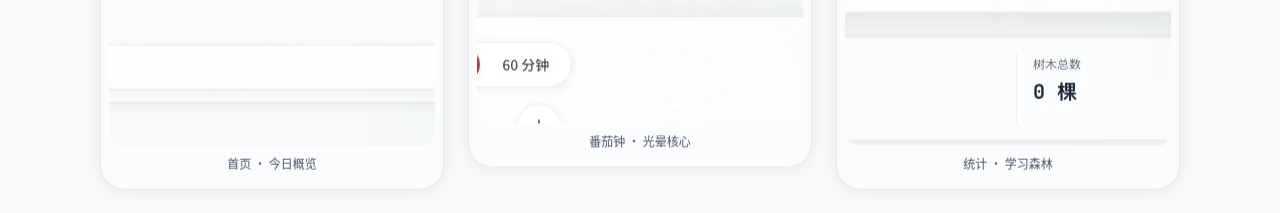
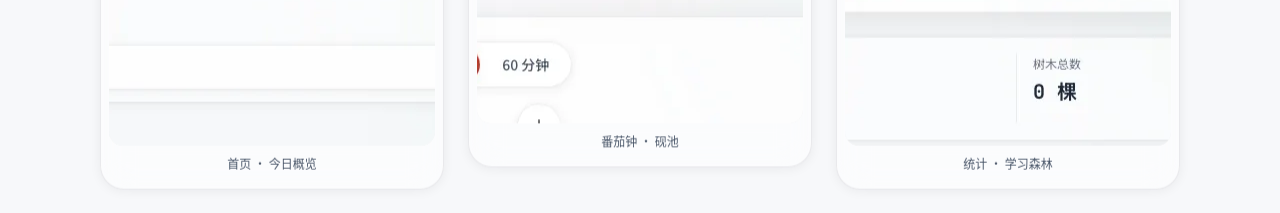
Before and after one commit to Thelatter666/kaoyandaka4, a React (Vite) app in the folder client/: page / in a window 1280 px wide. Shown: the part 5780-5993 px from the top of the page. Built offline with nearby package versions, Linux system fonts and the light colour scheme; no server answers.

Commit message:
feat(inkwell): 首页 mini 砚池接入 + 旧术语清理与 AGENT.md 同步

```diff
--- a/client/src/components/landing/ScreenshotsSection.tsx
+++ b/client/src/components/landing/ScreenshotsSection.tsx
@@ -11,7 +11,7 @@ import { m, useScroll, useTransform, useReducedMotion } from 'framer-motion';
 
 const SHOTS = [
   { src: '/screenshots/home.webp', alt: '砚台考研打卡首页：考试倒计时与今日专注摘要', caption: '首页 · 今日概览' },
-  { src: '/screenshots/pomodoro.webp', alt: '番茄钟页面：光晕核心环形倒计时', caption: '番茄钟 · 光晕核心' },
+  { src: '/screenshots/pomodoro.webp', alt: '番茄钟页面：砚池墨面倒计时', caption: '番茄钟 · 砚池' },
   { src: '/screenshots/statistics.webp', alt: '统计页面：学习森林玻璃花房', caption: '统计 · 学习森林' },
 ] as const;
 
--- a/client/src/pages/HomePage.tsx
+++ b/client/src/pages/HomePage.tsx
@@ -27,7 +27,7 @@ import { Button } from '../components/ui/Button';
 import { InteractiveHoverButton } from '../components/ui/InteractiveHoverButton';
 import { EmptyState } from '../components/ui/EmptyState';
 import { SubjectBadge } from '../components/ui/SubjectBadge';
-import { RingCountdown } from '../components/timer/RingCountdown';
+import { RingCountdown, type InkSubject } from '../components/timer/RingCountdown';
 import { tasksApi, Task } from '../api/tasks';
 import { presetsApi, Preset } from '../api/presets';
 import { focusApi, ActiveSession } from '../api/focus';
@@ -133,6 +133,7 @@ export function HomePage({ navigate }: HomePageProps) {
               <MiniSessionRing
                 plannedEndAt={activeSession.plannedEndAt}
                 totalSeconds={activeSession.plannedDurationSeconds}
+                subject={activeSession.subjectSnapshot as InkSubject}
               />
               <div className="home-focus__meta">
                 <p className="home-focus__preset truncate" title={activeSession.presetNameSnapshot}>
@@ -339,13 +340,15 @@ export function HomePage({ navigate }: HomePageProps) {
   );
 }
 
-/** 进行中会话迷你环：每秒刷新收敛在本组件内部，首页整体不再随秒整页重渲染 */
+/** 进行中会话迷你砚池：每秒刷新收敛在本组件内部，首页整体不再随秒整页重渲染 */
 const MiniSessionRing = React.memo(function MiniSessionRing({
   plannedEndAt,
   totalSeconds,
+  subject,
 }: {
   plannedEndAt: string;
   totalSeconds: number;
+  subject: InkSubject;
 }) {
   const [nowMs, setNowMs] = useState(() => Date.now());
 
@@ -365,6 +368,7 @@ const MiniSessionRing = React.memo(function MiniSessionRing({
       totalSeconds={totalSeconds}
       remainingSeconds={remainingSeconds}
       mode="focus"
+      subject={subject}
     />
   );
 });
```
Also changed, not shown: 1 other file (tests, documents, lock files or other folders).
